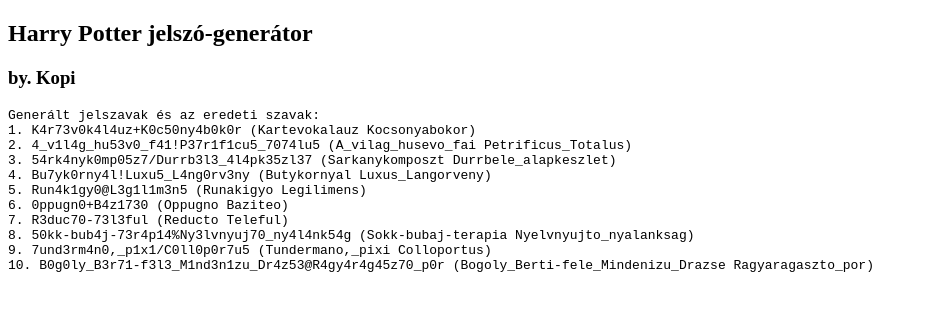
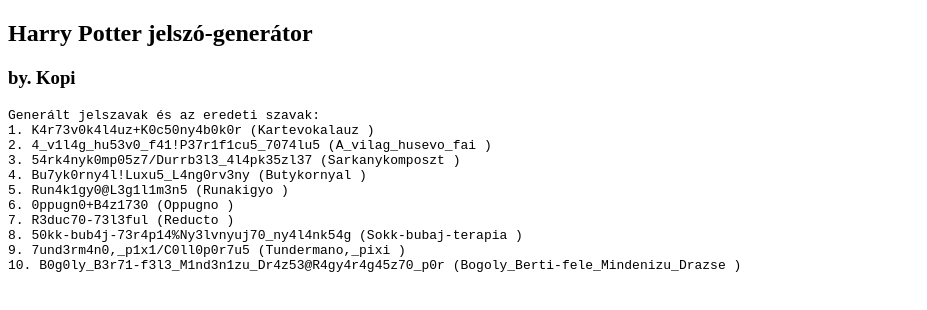
Before and after one commit to Bkopi417/hppwdgen, a plain HTML site: page index.html in a window 1280 px wide. Shown: the whole page, without its empty margins (0-927 px from the left). Drawn offline with Linux system fonts and the light colour scheme.

Commit message:
Update index.html

```diff
--- a/index.html
+++ b/index.html
@@ -410,7 +410,7 @@
         const specialCharacter = getRandomSpecialCharacter(); // Véletlenszerű speciális karakter
         const password = leetWord1 + specialCharacter + leetWord2; // Két szóból álló jelszó
         passwords.push(password);
-        originalWords.push(word1 + " " + word2); // Az eredeti szavak két szóból állnak
+        originalWords.push(word1 + " "); // Az eredeti szavak két szóból állnak
       }
       return { passwords, originalWords };
     }
```
